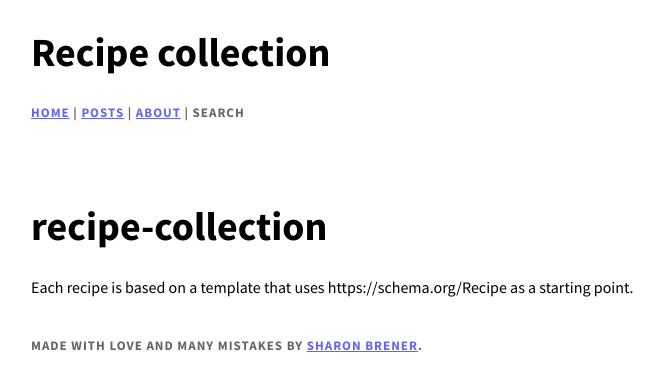
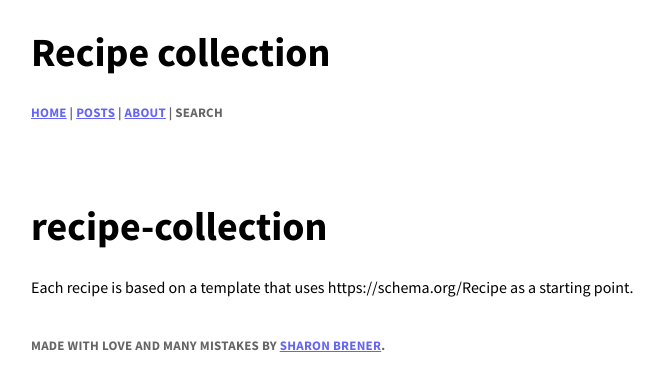
Before and after one commit to scottgallant/recipe-collection, a Jekyll site: the page built from README.md, in a window 1280 px wide. Shown: the top 391 px of the page, without its empty margins (239-903 px from the left). Built offline with Jekyll 4.4.1, drawn with Linux system fonts in a browser that asks for light colours; our own code applies the rules of GitHub Pages for plain Markdown files.

Commit message:
1px --> 0.25 px, nav into header

```diff
--- a/css/style.css
+++ b/css/style.css
@@ -29,7 +29,7 @@ h4 {
 h5 {
 	text-transform: uppercase;
 	font-size: 13px;
-	letter-spacing: 1px;
+	letter-spacing: .25px;
 	opacity: 0.6;
 	}
 
```
Also changed, not shown: _layouts/default.html (+4 -5 lines).
